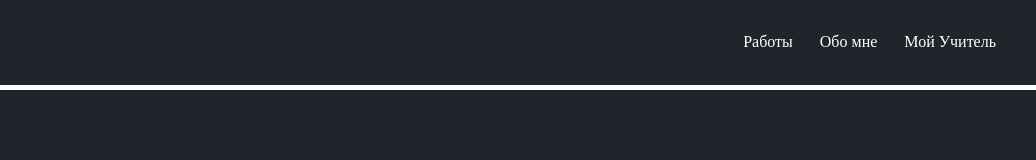
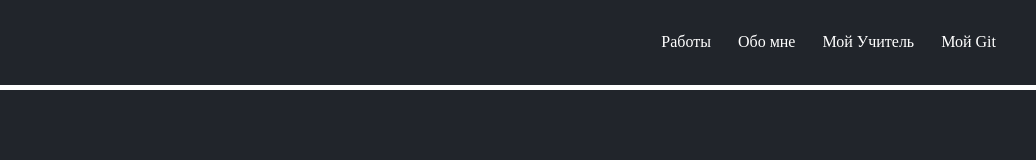
Before and after one commit to Rostik6832/First-Project, a plain HTML site: page index.html in a window 1280 px wide. Shown: the full height of the page, 244-1280 px from the left. Drawn offline with Linux system fonts and the light colour scheme.

Commit message:
Fixing Header, Filles

```diff
--- a/index.html
+++ b/index.html
@@ -24,6 +24,9 @@
                         <li>
                             <a href="#Teacher">Мой Учитель</a>
                         </li>
+                        <li>
+                            <a href="https://github.com/Rostik6832" target="_blank">Мой Git</a>
+                        </li>
                     </ul>
                 </nav>
             </div>
```
Also changed, not shown: sites.html (deleted).
